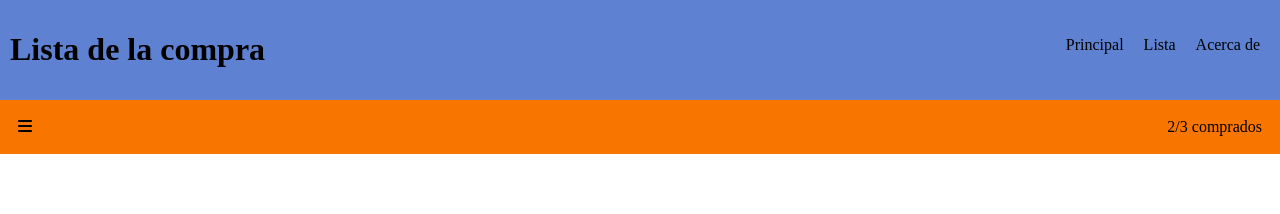
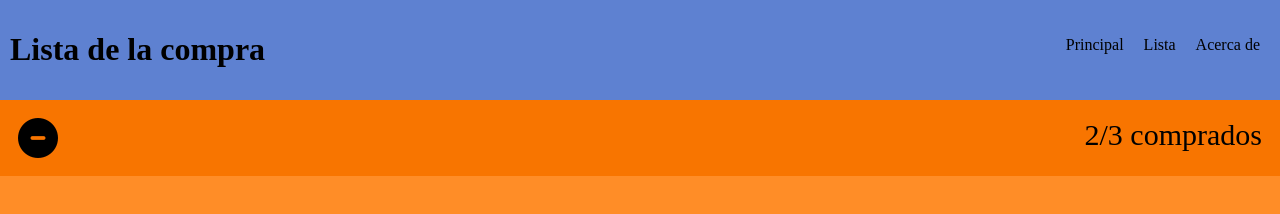
Before and after one commit to Ivangg88/prueba, a plain HTML site: page index.html in a window 1280 px wide. Drawn offline with Linux system fonts and the light colour scheme.

Commit message:
add icon to header of main

```diff
--- a/css/styles.css
+++ b/css/styles.css
@@ -8,6 +8,7 @@
 
 body {
   margin: 0;
+  background-color: #ff8d27;
 }
 
 .header {
@@ -33,9 +34,21 @@ body {
   color: #000;
 }
 
+.main-container {
+  height: 100%;
+}
+
 .main-container__header {
   display: flex;
   justify-content: space-between;
   padding: 18px;
   background-color: var(--background-second-level);
 }
+
+.main-container__icon {
+  font-size: 40px;
+}
+
+.main-container__text {
+  font-size: 30px;
+}
--- a/index.html
+++ b/index.html
@@ -37,9 +37,9 @@
       </ol>
     </header>
 
-    <main class="main container">
+    <main class="main-container">
       <header class="main-container__header">
-        <i class="fa-solid fa-bars"></i>
+        <i class="fa-solid fa-circle-minus main-container__icon"></i>
         <span class="main-container__text">2/3 comprados</span>
       </header>
     </main>
```
